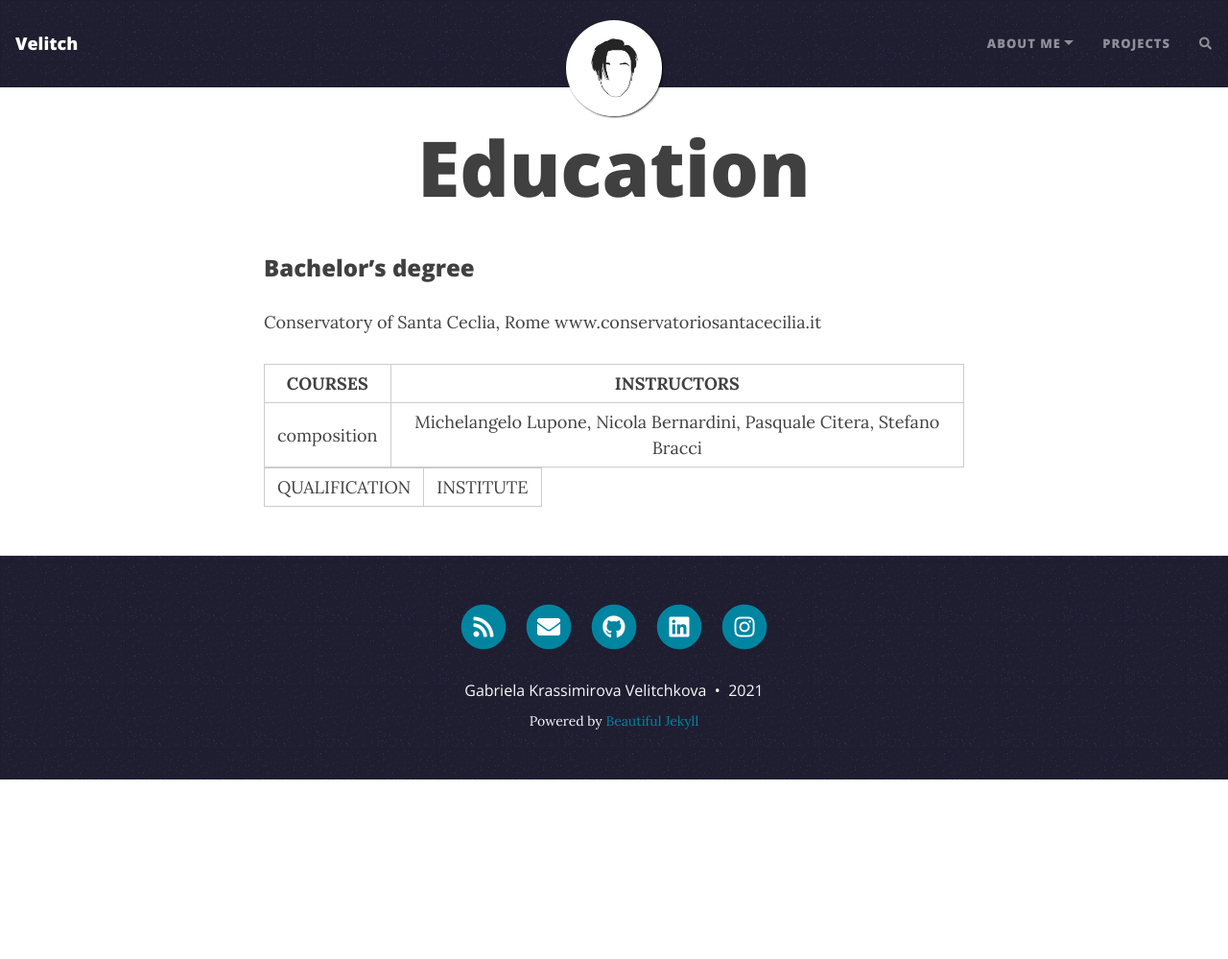
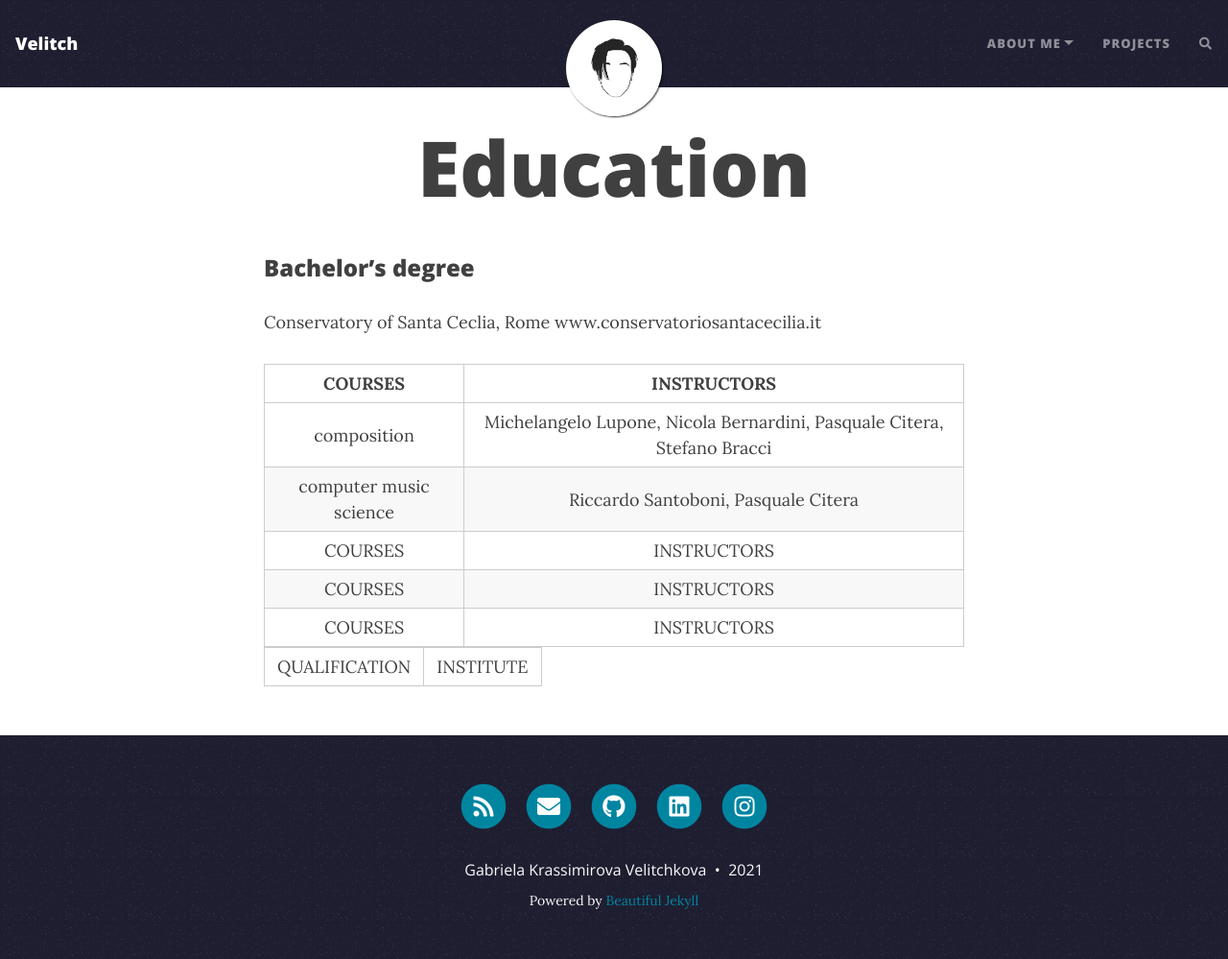
Before and after one commit to Velitch/velitch, a Jekyll site: the page built from pages/Education.md, in a window 1280 px wide and 999 px high. Shown: the whole window at 96% size. Built offline with Jekyll 4.4.1, drawn with Linux system fonts in a browser that asks for light colours; nearby versions of some CDN libraries; comment, search, counter and statistics services are not loaded.

Commit message:
Update Education.md

```diff
--- a/pages/Education.md
+++ b/pages/Education.md
@@ -13,5 +13,9 @@ Conservatory of Santa Ceclia, Rome
 |COURSES|INSTRUCTORS|
 |:---:|:---:|
 |composition|Michelangelo Lupone, Nicola Bernardini, Pasquale Citera, Stefano Bracci|
+|computer music science|Riccardo Santoboni, Pasquale Citera|
+|COURSES|INSTRUCTORS|
+|COURSES|INSTRUCTORS|
+|COURSES|INSTRUCTORS|
 
 |QUALIFICATION|INSTITUTE
```
